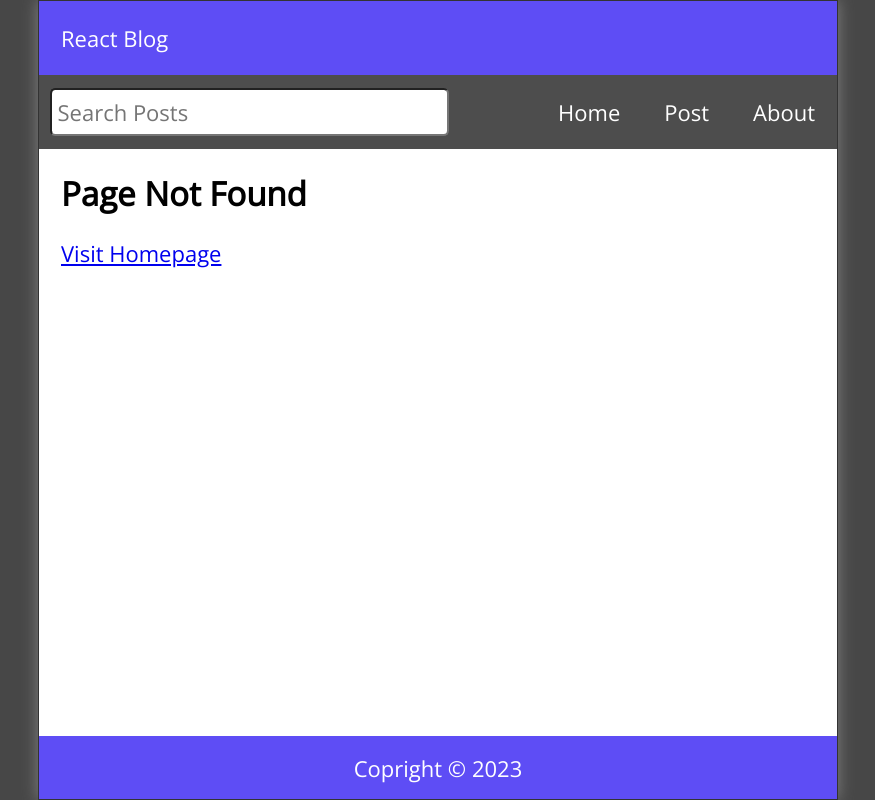
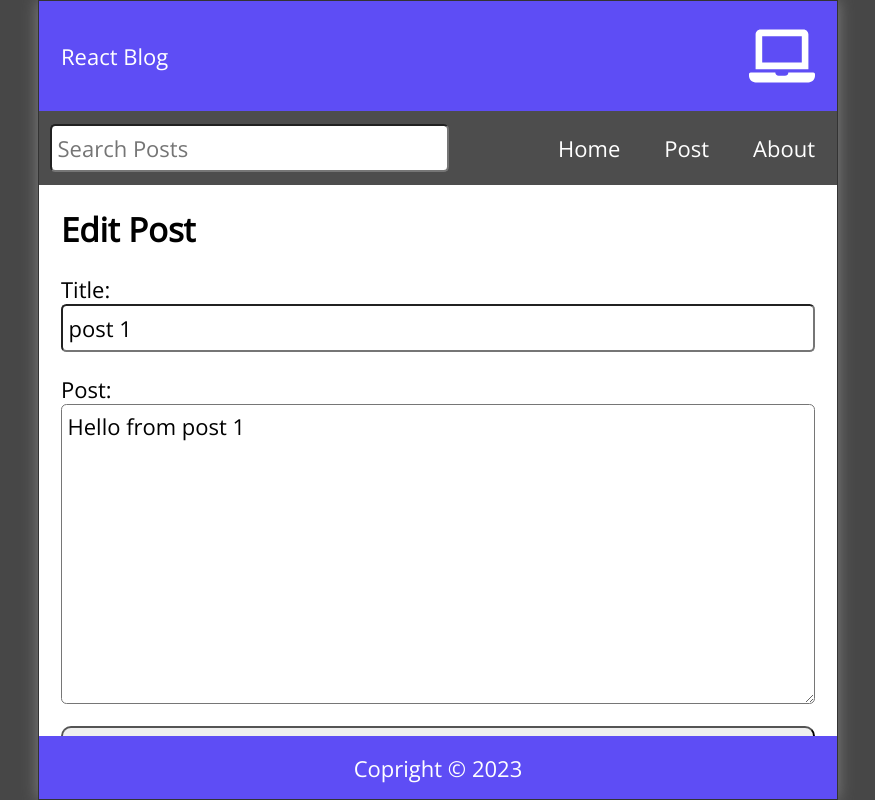
Before and after one commit to kb-git-hub/react-blog, a React (Vite) app: page /edit/1 in a window 1280 px wide. Before the commit this address had no page. Shown: the whole page, without its empty margins (202-1077 px from the left). Built offline with nearby package versions, Linux system fonts and the light colour scheme; data requests are answered from the project's data file.

Commit message:
Custom Hooks

```diff
--- a/data/db.json
+++ b/data/db.json
@@ -8,27 +8,21 @@
     },
     {
       "id": 2,
-      "title": "post 2",
-      "datetime": "01/01/2023",
-      "body": "individual Post 2"
+      "title": "post bobo",
+      "datetime": "Jan 25, 2023 3:58:48 PM",
+      "body": "individual bobo"
     },
     {
       "id": 3,
-      "title": "post 3",
-      "datetime": "01/01/2023",
-      "body": "registering from post 3"
+      "title": "post 44",
+      "datetime": "Jan 25, 2023 3:59:17 PM",
+      "body": "registering from post44"
     },
     {
       "id": 4,
-      "title": "post 4",
-      "datetime": "01/01/2023",
-      "body": "call all with post 4"
-    },
-    {
-      "id": 6,
-      "title": "22",
-      "datetime": "Jan 25, 2023 11:46:32 AM",
-      "body": "2233"
+      "title": "New Post",
+      "datetime": "Jan 26, 2023 9:46:58 PM",
+      "body": "Test Post 4\n"
     }
   ]
 }
--- a/package.json
+++ b/package.json
@@ -13,6 +13,7 @@
     "date-fns": "^2.29.3",
     "react": "^18.2.0",
     "react-dom": "^18.2.0",
+    "react-icons": "^4.7.1",
     "react-router-dom": "^6.7.0"
   },
   "devDependencies": {
--- a/src/App.jsx
+++ b/src/App.jsx
@@ -9,10 +9,11 @@ import About from './About'
 import Missing from './Missing'
 import Layout from './Layout'
 import api from './API/posts'
+import EditPost from './EditPost'
+import useWindowSize from '../src/hooks/useWindowSize'
+
 
 function App() {
-
-
   const [posts, setPosts] = useState([])
   const [search, setSearch] = useState('')
   const [searchResults, setSearchResults] = useState([])
@@ -20,6 +21,7 @@ function App() {
   const [postBody, setPostBody] = useState('')
   const [editTitle, setEditTitle] = useState('')
   const [editBody, setEditBody] = useState('')
+  const {width} = useWindowSize()
   const navigate = useNavigate()
 
   useEffect(()=>{
@@ -77,14 +79,11 @@ function App() {
 
   try{
     const response = await api.post('/posts', newPost)
-    console.log(response)
-    console.log(response.data)
     const allPosts = [...posts, response.data]
     setPosts(allPosts)
     setPostTitle("")
     setPostBody("")
     navigate("/")
-
   } catch(err){
     console.log(`Error: ${err.message}`)
   }
@@ -116,6 +115,7 @@ const handleEdit = async (id) =>{
       <Route path='/' element={<Layout
         search={search}
         setSearch={setSearch}
+        width={width}
         />}>
         <Route index element={<Home posts={searchResults}/>}/>
         <Route path='post'>
@@ -131,6 +131,20 @@ const handleEdit = async (id) =>{
             handleDelete={handleDelete}
             />}/>
         </Route>
+
+        <Route path='edit'>
+          <Route path=':id'>
+            <Route index element={<EditPost
+              posts={posts}
+              handleEdit={handleEdit}
+              editTitle={editTitle}
+              setEditTitle={setEditTitle}
+              editBody = {editBody}
+              setEditBody = {setEditBody}
+            />}/>
+          </Route>
+        </Route>
+
         <Route path='about' element={<About/>}/>
         <Route path='*' element={<Missing/>}/>
       </Route>
--- a/src/EditPost.jsx
+++ b/src/EditPost.jsx
@@ -1,9 +1,53 @@
-import React from 'react'
+import { useEffect } from "react"
+import { useParams, Link } from "react-router-dom"
 
-const EditPost = () => {
-  return (
-    <div>EditPost</div>
-  )
+const EditPost = ({ posts, handleEdit, editBody, setEditBody, editTitle, setEditTitle}) => {
+  const {id} = useParams()
+    const post = posts.find(post=> post.id.toString() === id)
+
+    useEffect(()=>{
+      if (post){
+        setEditTitle(post.title)
+        setEditBody(post.body)
+      }
+    }, [post, setEditTitle, setEditBody])
+
+    return (
+        <main className='NewPost'>
+            {editTitle &&
+                <>
+                    <h2>Edit Post</h2>
+                    <form className='newPostForm' onSubmit={(e)=> e.preventDefault()}>
+                        <label htmlFor='postTitle'>Title:</label>
+                        <input
+                        required
+                        type="text"
+                        id="postTitle"
+                        value={editTitle}
+                        onChange={((e)=>setEditTitle(e.target.value))}
+                        />
+                        <label htmlFor='postBody'>Post:</label>
+                        <textarea
+                        required
+                        id='postBody'
+                        value={editBody}
+                        onChange={(e)=> setEditBody(e.target.value)}
+                        />
+                        <button type='submit' onClick={()=> handleEdit(post.id)}>Submit</button>
+                    </form>
+                </>
+            }
+            {!editTitle &&
+          <>
+            <h2>Post not found</h2>
+            <p>
+              <Link to='/'>Visit our homepage</Link>
+            </p>
+          </>
+        }
+        </main>
+
+    )
 }
 
 export default EditPost
--- a/src/Header.jsx
+++ b/src/Header.jsx
@@ -1,9 +1,15 @@
 import { Link } from 'react-router-dom'
+import {FaLaptop, FaTabletAlt, FaMobileAlt} from 'react-icons/fa'
 
-const Header = ({title}) => {
+const Header = ({title, width}) => {
   return (
     <header className='Header'>
       <Link to='/'>{title}</Link>
+      {width < 609 ? <FaMobileAlt />
+        : width < 992 ? <FaTabletAlt />
+            : <FaLaptop />
+      }
+
       </header>
   )
 }
--- a/src/Layout.jsx
+++ b/src/Layout.jsx
@@ -3,10 +3,10 @@ import Nav from './Nav'
 import Footer from './Footer'
 import { Outlet } from 'react-router-dom'
 
-const Layout = ({search, setSearch}) => {
+const Layout = ({search, setSearch, width}) => {
   return (
     <div className="App">
-      <Header title='React Blog'/>
+      <Header title='React Blog' width={width}/>
       <Nav search={search} setSearch={setSearch}/>
       <Outlet/>
       <Footer/>
--- a/src/NewPost.jsx
+++ b/src/NewPost.jsx
@@ -23,8 +23,6 @@ const NewPost = ({handleSubmit,postTitle, setPostTitle,postBody, setPostBody}) =
           />
         <button type='submit'>Submit</button>
       </form>
-
-
     </main>
   )
 }
--- a/src/PostPage.jsx
+++ b/src/PostPage.jsx
@@ -12,7 +12,10 @@ const PostPage = ({posts, handleDelete}) => {
             <h2>{post.title}</h2>
             <p className='postDate'>{post.datetime}</p>
             <p className='postBody'>{post.body}</p>
-            <button onClick={()=>handleDelete(post.id)}>Delete Post</button>
+            <Link to={`/edit/${post.id}`}>
+              <button className='editButton'>Edit Post</button>
+            </Link>
+            <button className='deleteButton' onClick={()=>handleDelete(post.id)}>Delete Post</button>
           </>
         }
         {!post &&
--- /dev/null
+++ b/src/hooks/useWindowSize.jsx
@@ -0,0 +1,27 @@
+import { useState, useEffect } from "react"
+
+const useWindowSize = () => {
+    const [windowSize, setWindowSize] = useState({
+        width: undefined,
+        height: undefined
+    })
+
+    useEffect(()=>{
+        const handleResize = () =>{
+            setWindowSize({
+                width: window.innerWidth,
+                height: window.innerHeight
+            })
+        }
+
+        handleResize()
+
+        window.addEventListener('resize', handleResize)
+
+        return () => window.removeEventListener('resize', handleResize)
+    },[])
+
+    return windowSize
+}
+
+export default useWindowSize
--- a/src/index.css
+++ b/src/index.css
@@ -225,9 +225,18 @@ body {
   border-radius: 0.25rem;
   padding: 0.5rem;
   font-size: 1rem;
-  background-color: red;
+  margin-right: 0.5rem;
+
   color: #fff;
   cursor: pointer;
+}
+
+.deleteButton {
+  background-color: red;
+}
+
+.editButton {
+  background-color: rgb(255, 166, 0);
 }
 
 .statusMsg {
```
Also changed, not shown: 1 other file (tests, documents, lock files or other folders).
